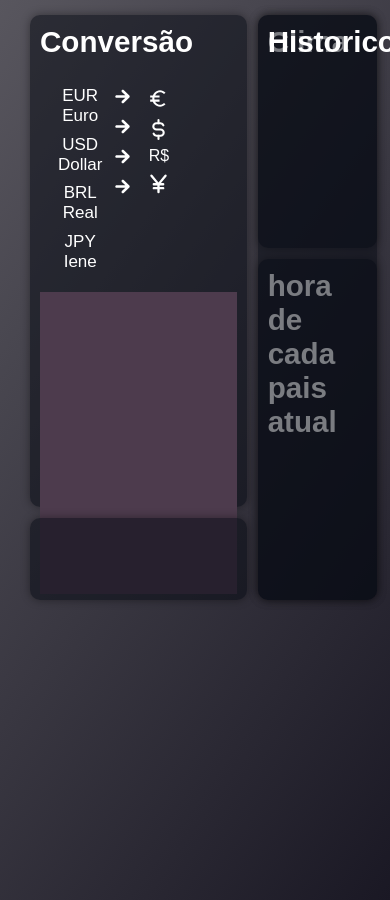
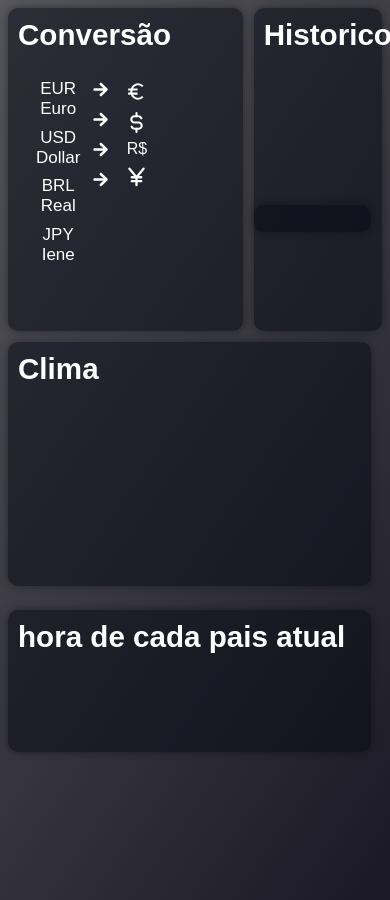
Before and after one commit to SantV7/dashboard-coins, a React (Vite) app: page / in a window 390 px wide. Built offline with nearby package versions, Linux system fonts and the light colour scheme; a web font is replaced by a local one.

Commit message:
Trying make the mobile version

```diff
--- a/src/components/convertionCoins/convertion-coins.css
+++ b/src/components/convertionCoins/convertion-coins.css
@@ -38,7 +38,7 @@
 .area-convertion {
     padding: 10px;
     margin-top: 20px;
-    background-color: rgb(77, 59, 77);
+
     width: 100%;
-    height: 64%;
+    height: 50%;
 }
--- a/src/styles/main.css
+++ b/src/styles/main.css
@@ -42,10 +42,32 @@
 }
 
 
+
+
 @media screen and (max-width: 768px) {
     #main-content {
         height: 900px;
-        grid-template-rows: repeat(8, auto);
+        grid-template-rows: repeat(53, auto);
         grid-template-columns: 2fr 1fr;
+        padding: 8px;
+    }
+    #convertion-coins {
+        grid-area: 1 / 1 / 10/ 2;
+        padding: 10px;
+    }
+
+    #weather {
+        grid-area: 10 /1 /30/ 3;
+    }
+    #history {
+    grid-area: 1 / 4 / 10 / -2;
+}
+
+    #img-slide {
+        grid-area: 5 / 2 / 8/ 3;
+    }
+
+    #timer-country {
+        grid-area: 31/ 1 / 43/ 3;
     }
 }
```
